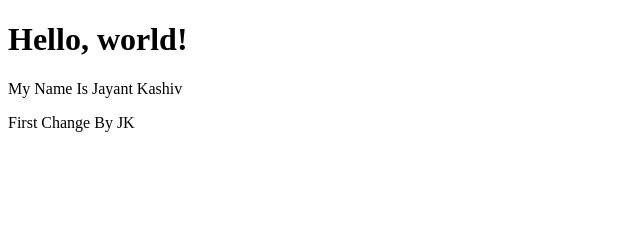
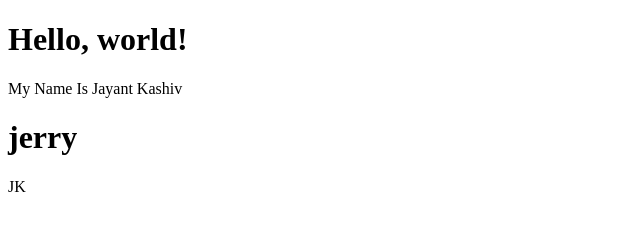
Before and after one commit to JayantKashiv/DEVmarch, a plain HTML site: page index.html in a window 1280 px wide. Shown: the whole page, without its empty margins (0-640 px from the left). Drawn offline with Linux system fonts and the light colour scheme.

Commit message:
Second Commit

```diff
--- a/index.html
+++ b/index.html
@@ -6,6 +6,8 @@
     <body>
         <h1>Hello, world!</h1>
         <p>My Name Is Jayant Kashiv</p>
-	<p>First Change By JK</p>
+
+	<h1>jerry</h1>
+	<p>JK</p>
     </body>
 </html>
```
